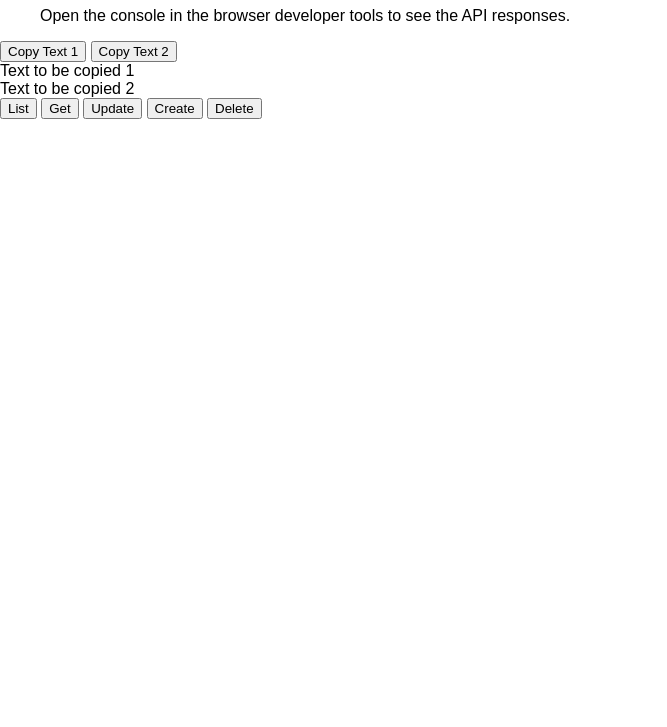
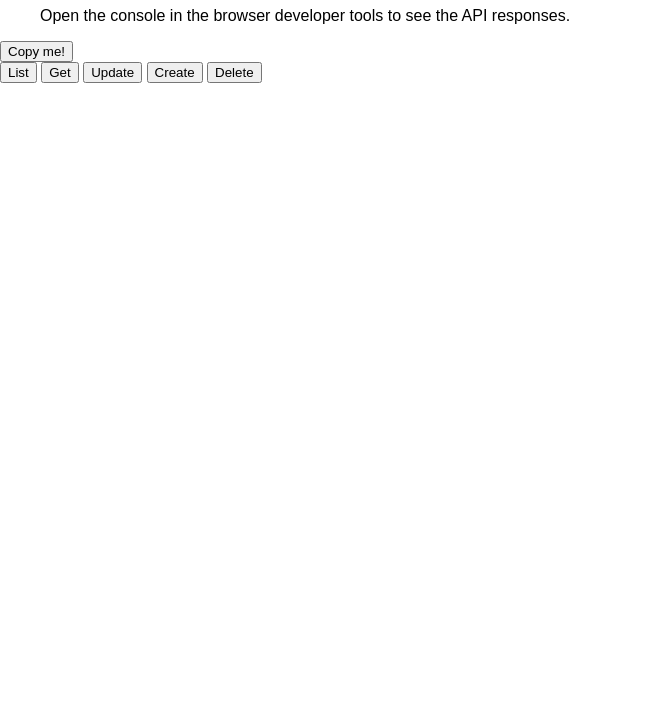
Before and after one commit to codycodes/my-first-static-web-app, a website: page src/index.html in a window 1280 px wide. Shown: the part 73-800 px from the top of the page, without its empty margins (0-667 px from the left). Drawn offline with nearby package versions, Linux system fonts and the light colour scheme.

Commit message:
Copy button on click

```diff
--- a/src/index.html
+++ b/src/index.html
@@ -17,7 +17,12 @@
   <script>
     document.addEventListener("DOMContentLoaded", function () {
       var copyButtons = document.getElementsByClassName("copyButton");
-      var clipboard = new ClipboardJS(copyButtons);
+      var clipboard = new ClipboardJS(copyButtons, {
+        text: function (trigger) {
+          // Return the text inside the button when copying
+          return trigger.textContent;
+        },
+      });
 
       clipboard.on("success", function (e) {
         console.log("Text copied: ", e.text);
@@ -30,16 +35,8 @@
     });
   </script>
 
-  <button class="copyButton" data-clipboard-target="#copyTarget1">
-    Copy Text 1
-  </button>
-  <button class="copyButton" data-clipboard-target="#copyTarget2">
-    Copy Text 2
-  </button>
-  <div id="copyTarget1">Text to be copied 1</div>
-  <div id="copyTarget2">Text to be copied 2</div>
+  <button class="copyButton">Copy me!</button>
   <!-- END: Add clipboard support for text in elements -->
-
 
   <div>
     <button id="list" onclick="list()">List</button>
```
